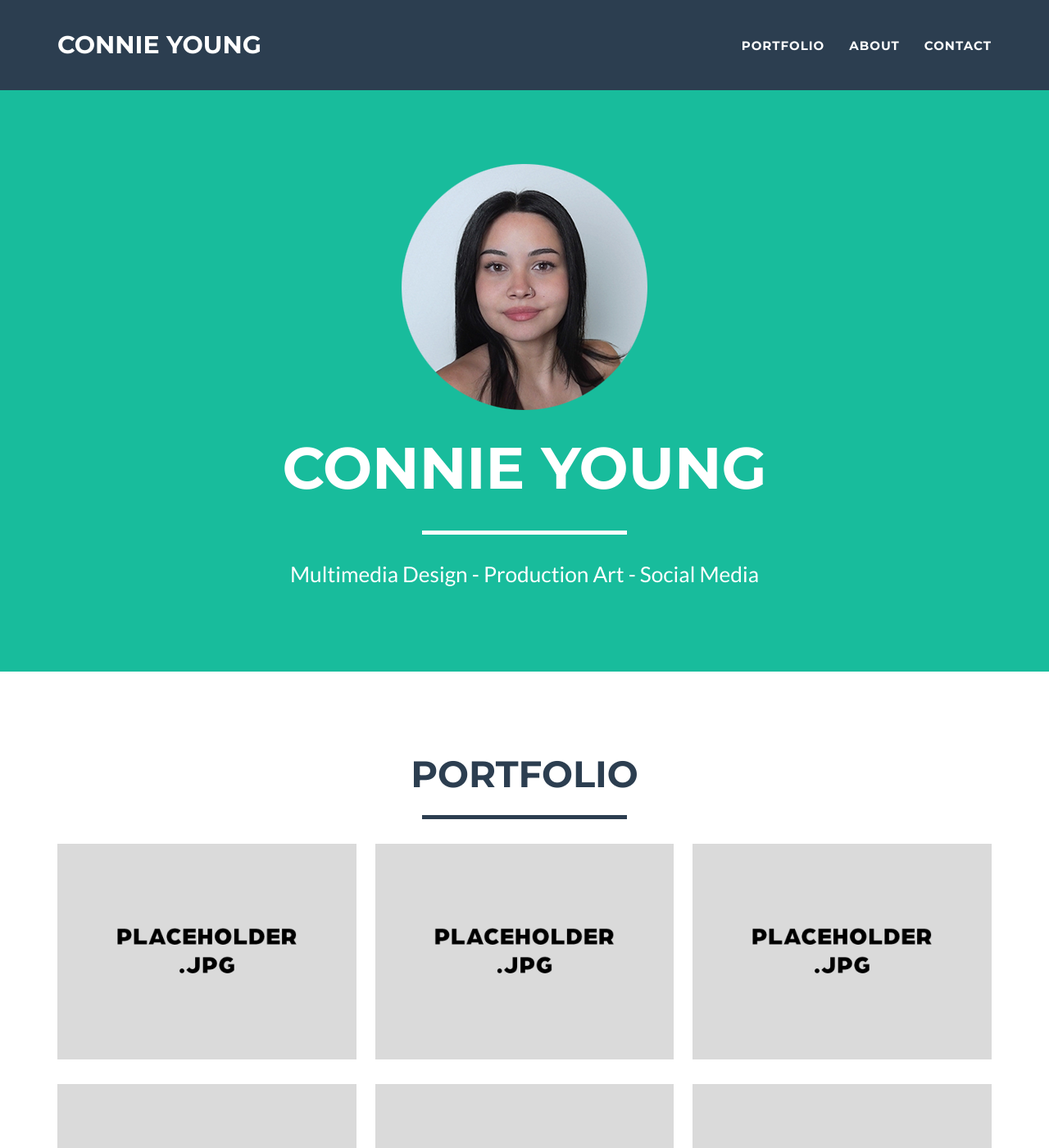
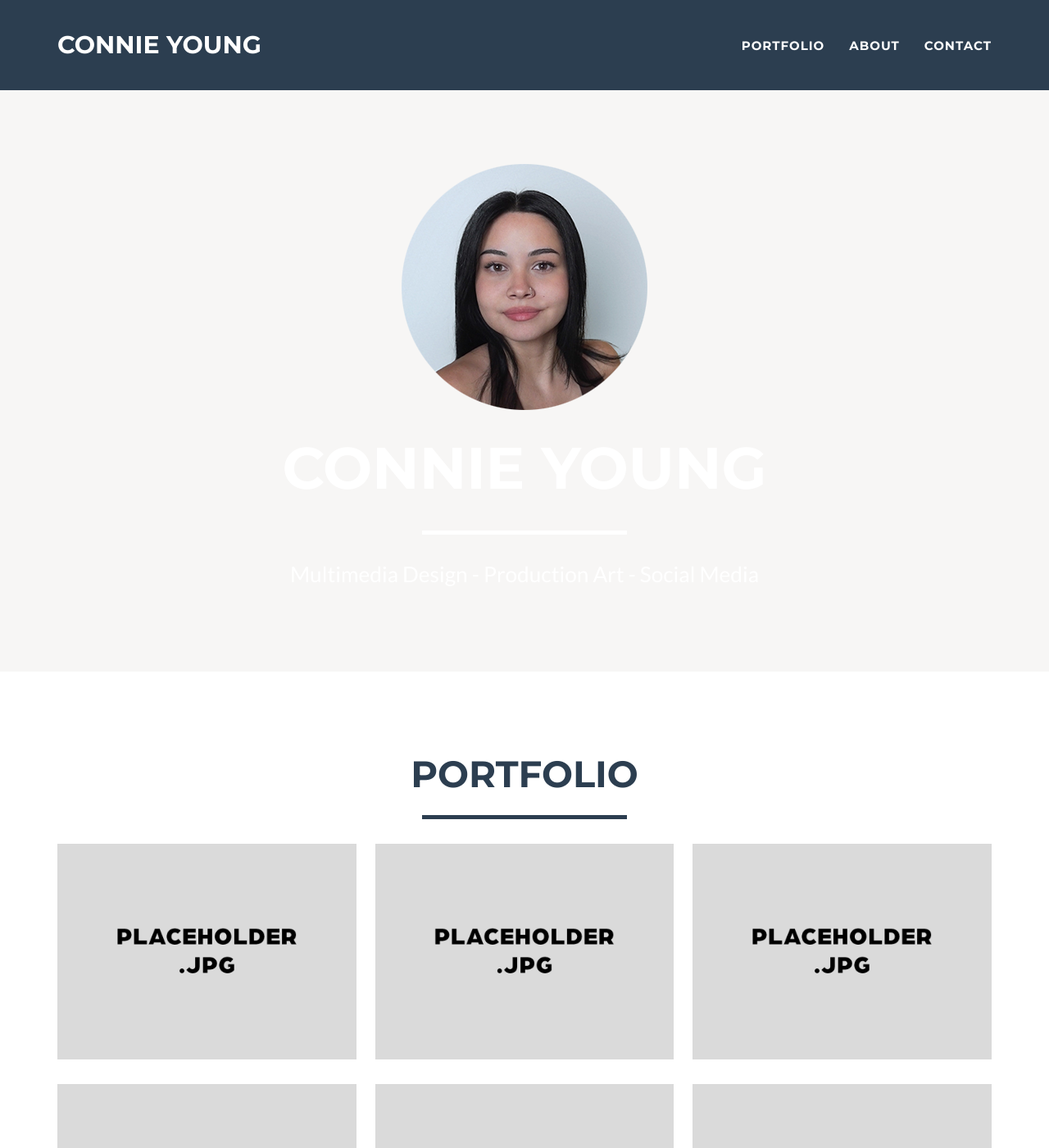
Before and after one commit to conniemyou/cyoung-portfolio, a Jekyll site: the page built from _posts/2014-07-18-project-1.markdown, in a window 1280 px wide and 1400 px high. Shown: the whole window at 82% size. Built offline with Jekyll 4.4.1, drawn with Linux system fonts in a browser that asks for light colours.

Commit message:
change primary color

```diff
--- a/_config.yml
+++ b/_config.yml
@@ -25,7 +25,7 @@ disqus_shortname: myshortname
 
 # Color settings (hex-codes without the leading hash-tag)
 color:
-  primary: 18bc9c #80B3FF
+  primary: F7F6F5 #80B3FF
   primary-rgb: "24,288,156" #"128,179,255"
   secondary: 2c3e50 #FD6E8A
   secondary-dark: 233140 #A2122F
```
